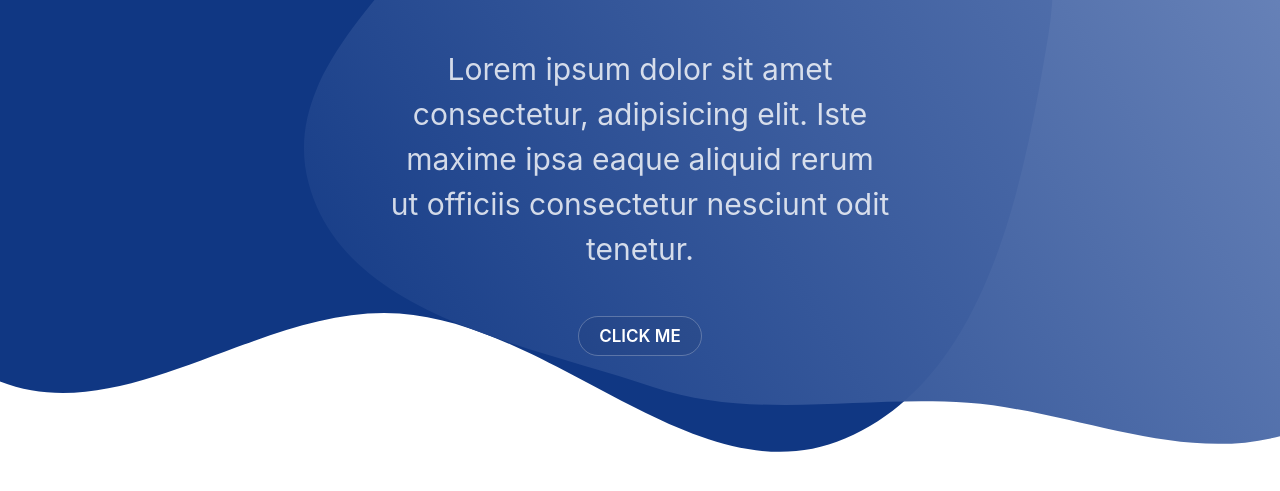
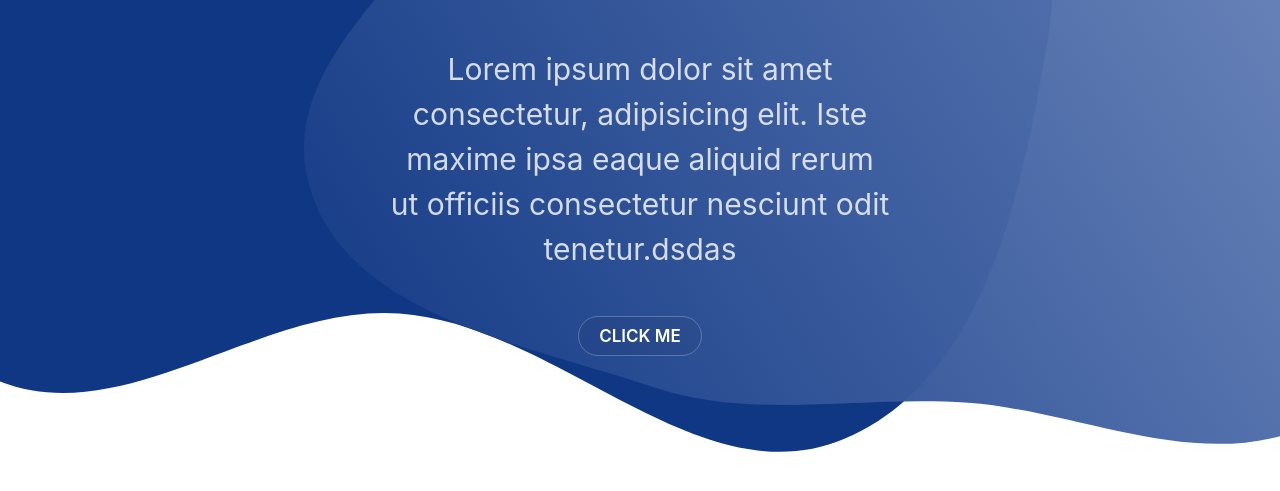
Before and after one commit to jorgesisco/jsc-development, a Gatsby site: page / in a window 1280 px wide. Shown: the part 419-910 px from the top of the page. Built offline with nearby package versions, Linux system fonts and the light colour scheme; Gatsby itself is replaced by a stand-in of ours.

Commit message:
Right commit

```diff
--- a/src/pages/index.js
+++ b/src/pages/index.js
@@ -101,7 +101,7 @@ export default function Home() {
             <p>
               Lorem ipsum dolor sit amet consectetur, adipisicing elit. Iste
               maxime ipsa eaque aliquid rerum ut officiis consectetur nesciunt
-              odit tenetur.
+              odit tenetur.dsdas
             </p>
             <Link to="/ourservices">Click me</Link>
           </HeroText>
```
